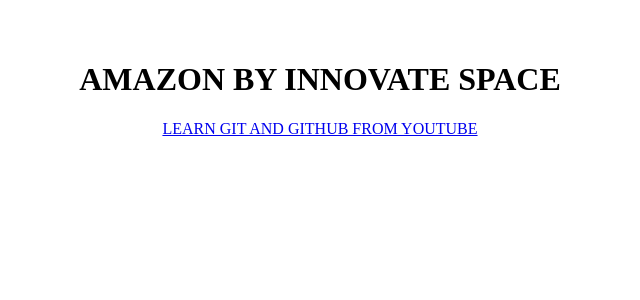
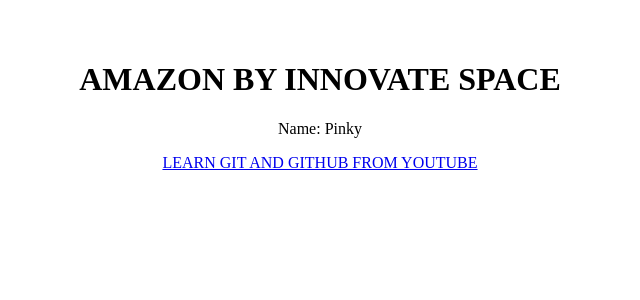
Before and after one commit to Aikay-dev/Innov8Store, a React (Vite) app: page / in a window 1280 px wide. Shown: the top 300 px of the page, without its empty margins (320-960 px from the left). Built offline with nearby package versions, Linux system fonts and the light colour scheme.

Commit message:
added name

```diff
--- a/src/App.jsx
+++ b/src/App.jsx
@@ -9,6 +9,7 @@
   return (
     <>
       <h1>AMAZON BY INNOVATE SPACE</h1>
+      <p>Name: Pinky</p>
       <a href="https://www.youtube.com/watch?v=8Dd7KRpKeaE&pp=ygUUbGVhcm4gZ2l0IGFuZCBnaXRodWI%3D">
         LEARN GIT AND GITHUB FROM YOUTUBE
       </a>
```
